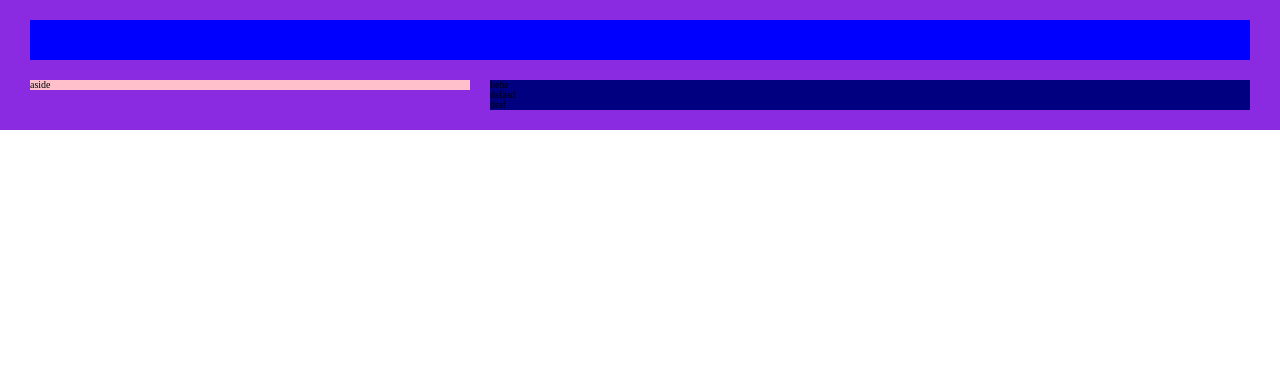
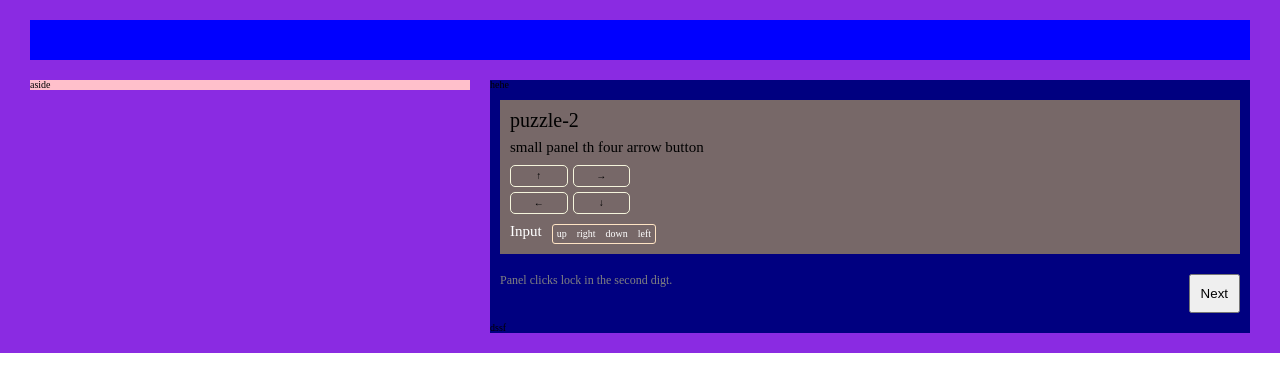
Before and after one commit to Nikoloz-Maghaldadze-TBC-It-Academy/bug-slayers, a plain HTML site: page index.html in a window 1280 px wide. Drawn offline with Linux system fonts and the light colour scheme.

Commit message:
feat(puzzle-2): add puzzle-2 ui

```diff
--- a/assets/styles/scss/layouts/_puzzle2.scss
+++ b/assets/styles/scss/layouts/_puzzle2.scss
@@ -0,0 +1,76 @@
+.puzzle-2{
+
+    .puzzle-2-container{
+        background-color: rgb(119, 104, 104);
+        margin: 1rem;
+        padding: 1rem;
+        display: flex;
+        flex-direction: column;
+        gap: 1rem;
+
+        h2{
+            font-size: 2rem;
+        }
+
+        p{
+            font-size: 1.5rem;
+        }
+
+        .arrows-container{
+            display: grid;
+            grid-template-columns: 1fr 1fr;
+            grid-template-rows: 1fr 1fr;
+            max-width: 12rem;
+            gap: 0.5rem;
+
+            .arrow{
+                border: 1px solid beige;
+                padding: 0.5rem;
+                text-align: center;
+                border-radius: 0.5rem;
+            }
+        }
+
+        .task-description{
+            display: flex;
+            flex-direction: row;
+            color: white;
+            gap: 1rem;
+
+            h3{
+                font-size: 1.5rem;
+            }
+
+            .directions{
+                display: flex;
+                flex-direction: row;
+                align-items: center;
+                gap: 1rem;
+                border: 1px solid bisque;
+                padding: 0.4rem;
+                border-radius: 0.3rem;
+                justify-content: center;
+
+                p{
+                    font-size: 1rem;
+                }
+            }
+        }
+    }
+
+    .down-side{
+        display: flex;
+        justify-content: space-between;
+        padding: 1rem;
+
+        p{
+            color: grey;
+            font-size: 1.2rem;
+        }
+
+        .button-next{
+            padding: 1rem;
+
+        }
+    }
+}
--- a/index.html
+++ b/index.html
@@ -16,7 +16,31 @@
         <section class="puzzle-container">
           <section>
             <div class="puzzle-1">hehe</div>
-            <div class="puzzle-2">dsfasd</div>
+            <div class="puzzle-2">
+              <div class="puzzle-2-container">
+                <h2>puzzle-2</h2>
+                <p>small panel th four arrow button</p>
+                <div class="arrows-container">
+                  <div class="arrow arrow-up">&#x2191;</div>
+                  <div class="arrow arrow-left">&#x2192;</div>
+                  <div class="arrow arrow-right">&#x2190;</div>
+                  <div class="arrow arrow-down">&#x2193;</div>
+                </div>
+                <div class="task-description">
+                  <h3>Input</h3>
+                  <div class="directions">
+                    <p>up</p>
+                    <p>right</p>
+                    <p>down</p>
+                    <p>left</p>
+                  </div>
+                </div>
+              </div>
+              <div class="down-side">
+                <p>Panel clicks lock in the second digt.</p>
+                <button class="button-next">Next</button>
+              </div>
+            </div>
             <div class="puzzle-3">dssf</div>
           </section>
         </section>
--- /dev/null
+++ b/scripts/modules/puzzle2.mjs
@@ -0,0 +1,4 @@
+const up = document.querySelector('.arrow-up');
+const down = document.querySelector('.arrow-down');
+const left = document.querySelector('.arrow-left');
+const right = document.querySelector('.arrow-right');
```
Also changed, not shown: assets/styles/css/styles.css, 1 other file.
